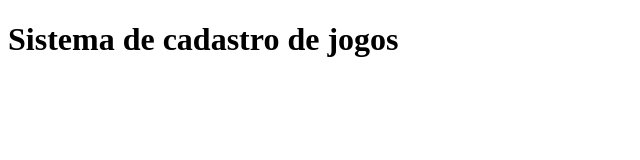
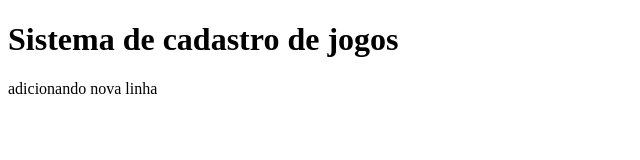
Before and after one commit to gustDs/sistema-de-cadastro, a plain HTML site: page index.html in a window 1280 px wide. Shown: the whole page, without its empty margins (0-640 px from the left). Drawn offline with Linux system fonts and the light colour scheme.

Commit message:
Adicionando tag <a>

```diff
--- a/index.html
+++ b/index.html
@@ -8,5 +8,6 @@
 </head>
 <body>
     <h1>Sistema de cadastro de jogos</h1>
+    <a>adicionando nova linha</a>
 </body>
 </html>
```
